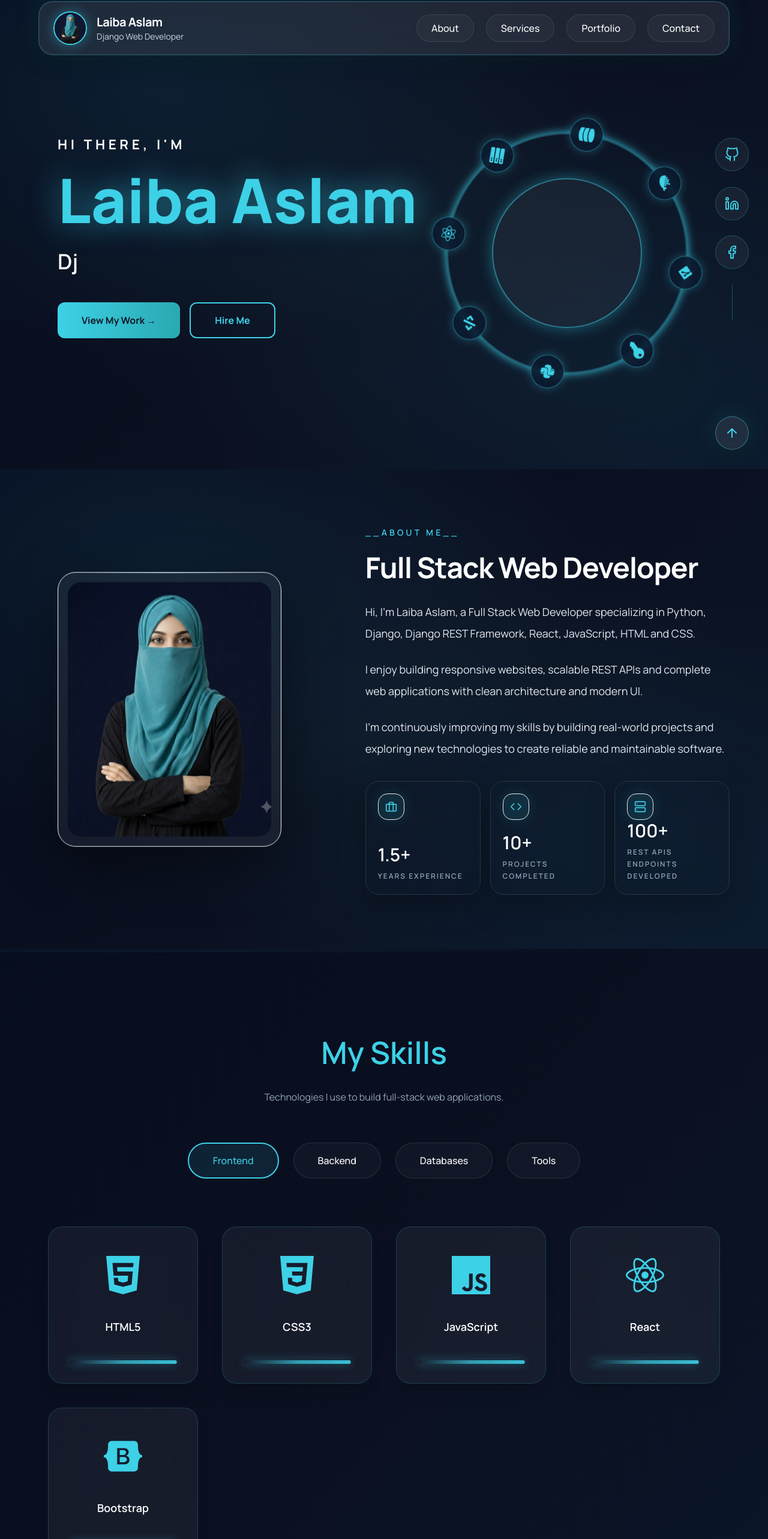
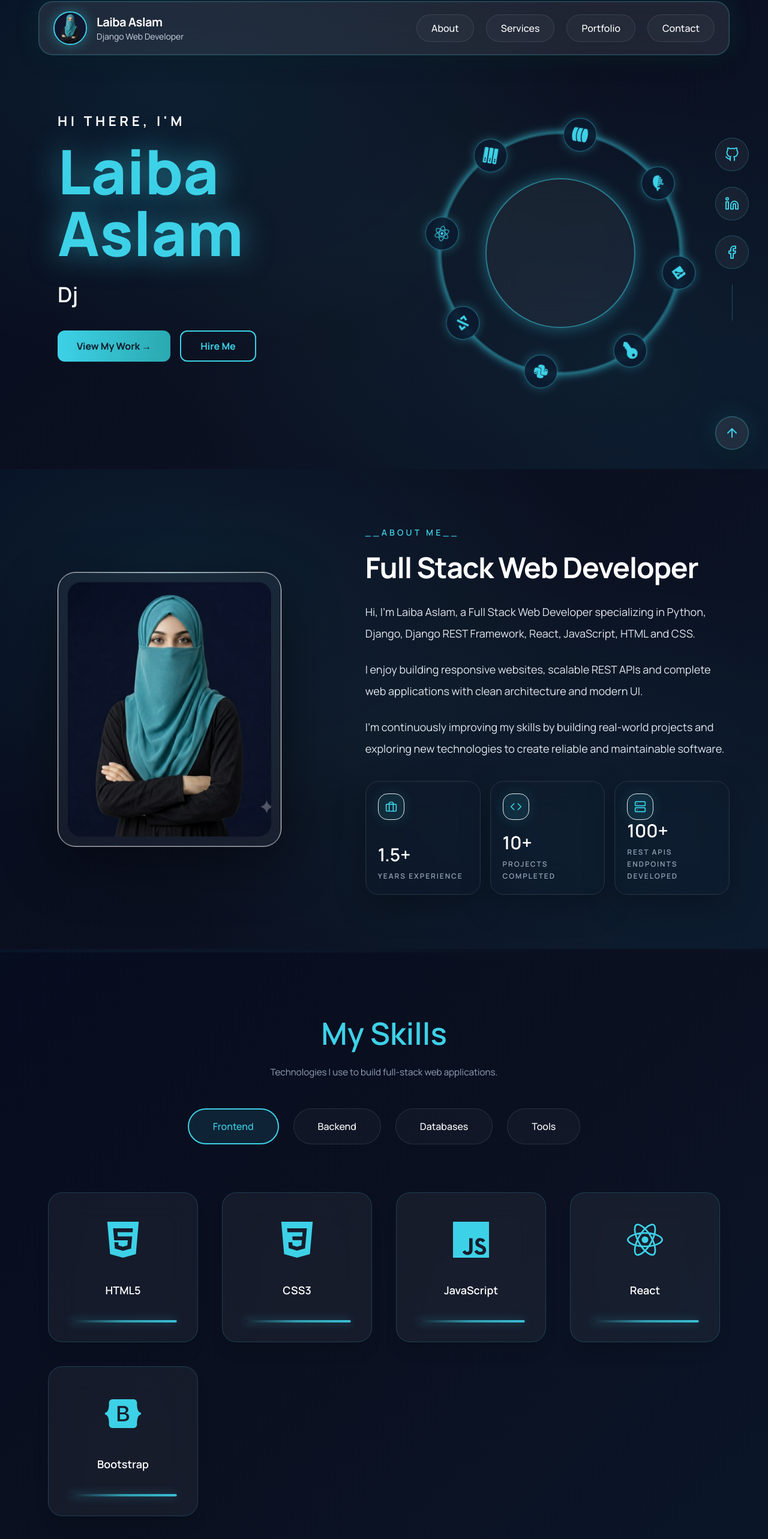
Before and after one commit to Laiba586/My_portfolio, a React (Vite) app: page / in a window 1280 px wide. Shown: the part 18-2584 px from the top of the page at 60% size. Built offline with nearby package versions, Linux system fonts and the light colour scheme.

Commit message:
add responsiveness in the code

```diff
--- a/src/components/Hero.jsx
+++ b/src/components/Hero.jsx
@@ -31,25 +31,30 @@ export default function Hero() {
   }, [displayedText, isDeleting, wordIndex]);
 
   return (
-    <section className="relative flex flex-row items-center justify-between min-h-screen px-10 md:px-24 overflow-hidden" style={{ paddingTop: '5rem' }}>
+    // FIX: overflow-x-hidden add kiya hai taake side scroll na ho
+    <section className="relative flex flex-col lg:flex-row items-center justify-center lg:justify-between min-h-screen px-6 md:px-24 overflow-x-hidden" style={{ paddingTop: '5rem' }}>
 
-      {/* LEFT SIDE: UNTOUCHED */}
-      <div className="z-10 max-w-4xl">
-        <p className="uppercase text-white text-[1.4rem] font-bold tracking-[0.25em] mb-6">Hi There, I'm</p>
-        <h1 className="text-[clamp(4rem,8vw,8rem)] font-black text-[#3dd1e7] leading-none mb-6 whitespace-nowrap" style={{ textShadow: "0 0 50px rgba(61,209,231,0.6)" }}>
+      {/* LEFT SIDE: Responsive layout ke liye items-center lg:items-start */}
+      <div className="z-10 w-full max-w-4xl text-center lg:text-left flex flex-col items-center lg:items-start mt-10 lg:mt-0">
+        <p className="uppercase text-white text-[1rem] sm:text-[1.4rem] font-bold tracking-[0.25em] mb-4">Hi There, I'm</p>
+
+        {/* FIX: whitespace-nowrap ko hataya taake mobile par wrap ho jaye aur cut na ho */}
+        <h1 className="text-[clamp(2.5rem,8vw,8rem)] font-black text-[#3dd1e7] leading-none mb-6 break-words" style={{ textShadow: "0 0 50px rgba(61,209,231,0.6)" }}>
           Laiba Aslam
         </h1>
-        <div className="text-[clamp(1.4rem,3vw,2.2rem)] font-semibold text-white mb-10 min-h-[3.5rem] flex items-center">
+
+        <div className="text-[clamp(1.1rem,3vw,2.2rem)] font-semibold text-white mb-8 min-h-[3.5rem] flex items-center justify-center lg:justify-start">
           {displayedText}
         </div>
-        <div className="flex flex-wrap gap-4 mb-14">
-          <button onClick={() => scrollToSection("projects")} className="px-10 py-4 rounded-xl font-bold text-gray-900 bg-gradient-to-r from-[#3dd1e7] to-[#2aa9b0]">View My Work →</button>
-          <button onClick={() => scrollToSection("contact")} className="px-10 py-4 rounded-xl font-bold text-[#3dd1e7] border-2 border-[#3dd1e7]">Hire Me</button>
+
+        <div className="flex flex-wrap justify-center lg:justify-start gap-4 mb-14">
+          <button onClick={() => scrollToSection("projects")} className="px-8 py-3 rounded-xl font-bold text-gray-900 bg-gradient-to-r from-[#3dd1e7] to-[#2aa9b0]">View My Work →</button>
+          <button onClick={() => scrollToSection("contact")} className="px-8 py-3 rounded-xl font-bold text-[#3dd1e7] border-2 border-[#3dd1e7]">Hire Me</button>
         </div>
       </div>
 
-      {/* RIGHT SIDE: ORB & ROTATING ICONS (Shifted up and left) */}
-      <div className="relative mr-20 lg:flex items-center justify-center pointer-events-none mt-0">
+      {/* RIGHT SIDE: ORB UNTOUCHED (Sirf container ko mobile responsive banaya) */}
+      <div className="relative flex items-center justify-center pointer-events-none mt-10 lg:mt-0 scale-75 sm:scale-90 lg:scale-100">
         <div className="relative w-[500px] h-[500px] flex items-center justify-center">
 
           <div className="absolute w-[250px] h-[250px] rounded-full border-2 border-[#3dd1e7]/50 bg-white/5 backdrop-blur-xl shadow-[0_0_25px_rgba(61,209,231,0.4)]" />
--- a/src/components/Skills.jsx
+++ b/src/components/Skills.jsx
@@ -58,19 +58,19 @@ export default function Skills() {
 
   return (
     <Element name="skills">
-      <section className="section overflow-hidden" id="skills" style={{ background: 'linear-gradient(135deg, #060d1f 0%, #0b1020 50%, #0a1628 100%)', paddingTop: '8rem' }}>
-        <div className="container-max">
+      <section className="section overflow-hidden w-full" id="skills" style={{ background: 'linear-gradient(135deg, #060d1f 0%, #0b1020 50%, #0a1628 100%)', paddingTop: '6rem' }}>
+        <div className="container-max w-full">
           {/* Heading */}
           <motion.div
             initial={{ opacity: 0, y: 30 }}
             whileInView={{ opacity: 1, y: 0 }}
             viewport={{ once: true, amount: 0.25 }}
             transition={{ duration: 0.8, ease }}
-            className="text-center mb-6"
+            className="text-center mb-4"
           >
             <h2
               className="font-semibold tracking-normal text-white"
-              style={{ fontSize: 'clamp(2.2rem, 4.5vw, 3.2rem)', color: '#3dd1e7' }}
+              style={{ fontSize: 'clamp(2rem, 4.5vw, 3.2rem)', color: '#3dd1e7' }}
             >
               My Skills
             </h2>
@@ -82,8 +82,8 @@ export default function Skills() {
             whileInView={{ opacity: 1, y: 0 }}
             viewport={{ once: true, amount: 0.25 }}
             transition={{ duration: 0.8, ease, delay: 0.1 }}
-            className="text-center text-slate-400 mb-16"
-            style={{ fontSize: '1rem', maxWidth: '600px', margin: '0 auto 4rem auto' }}
+            className="text-center text-slate-400 px-4 mb-10 sm:mb-16"
+            style={{ fontSize: '0.95rem', maxWidth: '600px', margin: '0 auto 3rem auto' }}
           >
             Technologies I use to build full-stack web applications.
           </motion.p>
@@ -94,13 +94,13 @@ export default function Skills() {
             whileInView={{ opacity: 1, y: 0 }}
             viewport={{ once: true, amount: 0.25 }}
             transition={{ duration: 0.8, ease, delay: 0.15 }}
-            className="flex flex-wrap justify-center gap-6 mb-20"
+            className="flex flex-wrap justify-center gap-3 sm:gap-6 mb-12 sm:mb-20 px-4"
           >
             {categories.map((category) => (
               <motion.button
                 key={category.id}
                 onClick={() => setActiveCategory(category.id)}
-                className="relative px-10 py-4 rounded-full font-medium transition-all duration-300"
+                className="relative px-5 py-2.5 sm:px-10 sm:py-4 rounded-full font-medium text-xs sm:text-base transition-all duration-300"
                 style={{
                   background: activeCategory === category.id
                     ? 'rgba(61, 209, 231, 0.1)'
@@ -126,7 +126,7 @@ export default function Skills() {
               animate={{ opacity: 1, y: 0 }}
               exit={{ opacity: 0, y: -20 }}
               transition={{ duration: 0.5, ease }}
-              className="grid grid-cols-2 md:grid-cols-3 lg:grid-cols-4 gap-10 max-w-7xl mx-auto px-4"
+              className="grid grid-cols-2 sm:grid-cols-2 md:grid-cols-3 lg:grid-cols-4 gap-4 sm:gap-8 lg:gap-10 max-w-7xl mx-auto px-4"
             >
               {skillsData[activeCategory].map((skill, index) => (
                 <motion.div
@@ -134,20 +134,19 @@ export default function Skills() {
                   initial={{ opacity: 0, y: 20 }}
                   animate={{ opacity: 1, y: 0 }}
                   transition={{ duration: 0.5, ease, delay: index * 0.05 }}
-                  whileHover={{ y: -8 }}
-                  className="group relative overflow-hidden rounded-3xl border border-[#3dd1e7]/20 bg-white/[0.05] p-12 shadow-xl backdrop-blur-xl transition-all duration-350 hover:border-[#3dd1e7]/50"
+                  whileHover={{ y: -6 }}
+                  className="group relative overflow-hidden rounded-2xl sm:rounded-3xl border border-[#3dd1e7]/20 bg-white/[0.05] p-5 sm:p-10 lg:p-12 shadow-xl backdrop-blur-xl transition-all duration-350 hover:border-[#3dd1e7]/50 flex flex-col items-center justify-center min-h-[140px] sm:min-h-[220px]"
                 >
-                  <div className="flex justify-center mb-10">
+                  <div className="flex justify-center mb-4 sm:mb-8 lg:mb-10">
                     <skill.icon
-                      size={64}
-                      className="text-[#3dd1e7] transition-transform duration-350 group-hover:scale-110"
+                      className="text-[#3dd1e7] transition-transform duration-350 group-hover:scale-110 text-4xl sm:text-5xl lg:text-6xl"
                     />
                   </div>
-                  <h3 className="text-center text-white font-semibold text-lg mb-8">
+                  <h3 className="text-center text-white font-semibold text-xs sm:text-base lg:text-lg mb-4 sm:mb-6 break-words w-full px-1">
                     {skill.name}
                   </h3>
-                  {/* Decorative Bold Bottom Line */}
-                  <div className="absolute bottom-8 left-1/2 transform -translate-x-1/2 w-[72%] h-1.5 rounded-full bg-gradient-to-r from-transparent via-[#3dd1e7]/70 to-[#3dd1e7]/90 shadow-[0_0_15px_rgba(61,209,231,0.4)]" />
+                  {/* Decorative Bottom Line */}
+                  <div className="absolute bottom-3 sm:bottom-6 lg:bottom-8 left-1/2 transform -translate-x-1/2 w-[72%] h-1 rounded-full bg-gradient-to-r from-transparent via-[#3dd1e7]/70 to-[#3dd1e7]/90 shadow-[0_0_15px_rgba(61,209,231,0.4)]" />
                 </motion.div>
               ))}
             </motion.div>
--- a/src/index.css
+++ b/src/index.css
@@ -4,7 +4,21 @@
 
 :root { color-scheme: dark; }
 
-html, body, #root { height: 100%; }
+/* Poori website par left-right scroll ko lock karne ke liye master fix */
+html, body {
+  width: 100%;
+  max-width: 100vw;
+  overflow-x: hidden;
+  margin: 0;
+  padding: 0;
+  box-sizing: border-box;
+}
+
+#root {
+  width: 100%;
+  height: 100%;
+  overflow-x: hidden;
+}
 
 body {
   background: #060d1f;
@@ -17,7 +31,7 @@ body {
 }
 
 .container-max { @apply max-w-7xl mx-auto px-4 sm:px-6 lg:px-12 xl:px-16; }
-.section { @apply py-16 sm:py-20 lg:py-24; }
+.section { @apply py-12 sm:py-20 lg:py-24; }
 .card { @apply bg-card/60 backdrop-blur border border-white/10 rounded-2xl; }
 .glow { box-shadow: 0 0 0 0 rgba(124, 58, 237, 0.6); animation: glow 3s infinite ease-in-out; }
 
@@ -35,5 +49,5 @@ body {
 .btn-primary { @apply inline-flex items-center gap-2 bg-accent hover:bg-accent2 text-white font-semibold px-5 py-3 rounded-xl transition; }
 .btn-secondary { @apply inline-flex items-center gap-2 bg-white/10 hover:bg-white/20 text-white font-semibold px-5 py-3 rounded-xl transition; }
 
-.section-title { @apply text-5xl sm:text-6xl font-extrabold tracking-tight; }
+.section-title { @apply text-4xl sm:text-6xl font-extrabold tracking-tight; }
 .section-subtitle { @apply text-slate-400 mt-2; }
```
